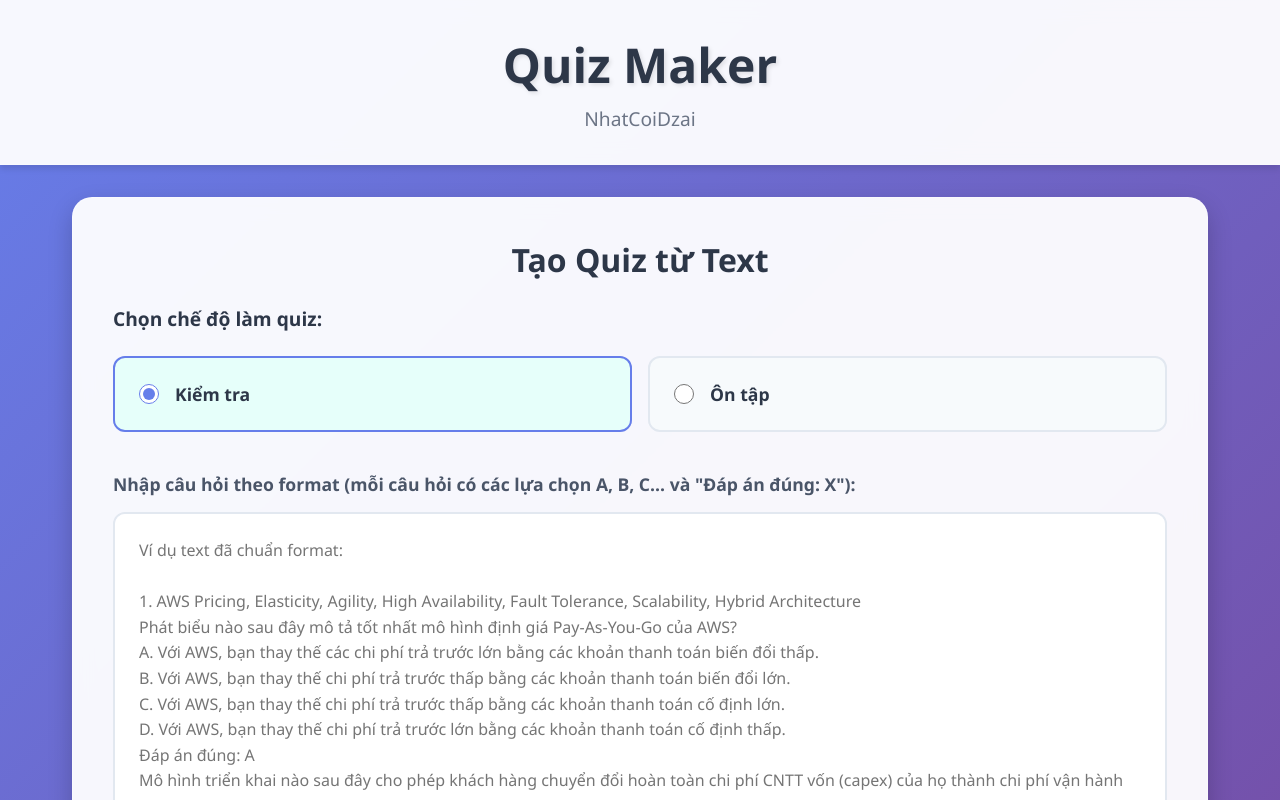
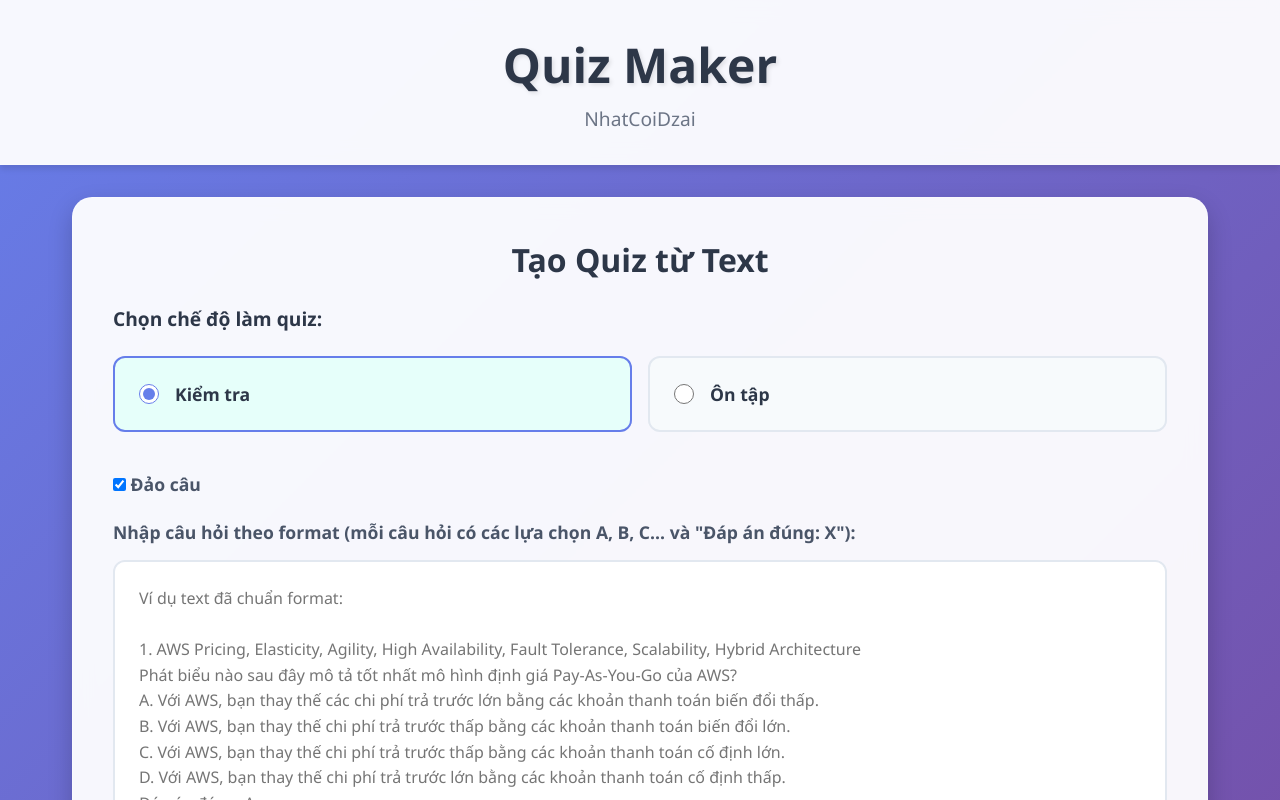
Before and after one commit to nhatcoi/quizmarker, a React (Create React App) app: page / in a window 1280 px wide. Shown: the top 800 px of the page. Built offline with nearby package versions, Linux system fonts and the light colour scheme; no server answers.

Commit message:
thêm option đổi câu

```diff
--- a/src/App.tsx
+++ b/src/App.tsx
@@ -22,12 +22,15 @@ function App() {
   const [questions, setQuestions] = useState<Question[]>([]);
   const [completedQuestions, setCompletedQuestions] = useState<Question[]>([]);
   const [quizMode, setQuizMode] = useState<QuizMode>('test');
+  const [shouldShuffleQuestions, setShouldShuffleQuestions] = useState(true);
 
   const handleQuizCreated = (
     newQuestions: Question[],
-    mode: QuizMode
+    mode: QuizMode,
+    shuffleQuestionsEnabled: boolean
   ) => {
-    setQuestions(shuffleQuestions(newQuestions));
+    setShouldShuffleQuestions(shuffleQuestionsEnabled);
+    setQuestions(shuffleQuestionsEnabled ? shuffleQuestions(newQuestions) : newQuestions);
     setQuizMode(mode);
     setCurrentState('quiz');
   };
@@ -45,7 +48,7 @@ function App() {
 
   const handleRetakeQuiz = () => {
     const resetQuestions = questions.map(q => ({ ...q, userAnswers: [] }));
-    setQuestions(shuffleQuestions(resetQuestions));
+    setQuestions(shouldShuffleQuestions ? shuffleQuestions(resetQuestions) : resetQuestions);
     setCurrentState('quiz');
   };
 
--- a/src/components/QuizInput.tsx
+++ b/src/components/QuizInput.tsx
@@ -4,7 +4,7 @@ import { parseQuizText } from '../utils/quizParser';
 import { formatTextWithGemini } from '../services/geminiService';
 
 interface QuizInputProps {
-  onQuizCreated: (questions: Question[], mode: QuizMode) => void;
+  onQuizCreated: (questions: Question[], mode: QuizMode, shuffleQuestions: boolean) => void;
 }
 
 const QuizInput: React.FC<QuizInputProps> = ({ onQuizCreated }) => {
@@ -12,6 +12,7 @@ const QuizInput: React.FC<QuizInputProps> = ({ onQuizCreated }) => {
   const [isLoading, setIsLoading] = useState(false);
   const [isFormatting, setIsFormatting] = useState(false);
   const [selectedMode, setSelectedMode] = useState<QuizMode>('test');
+  const [shouldShuffle, setShouldShuffle] = useState(true);
 
   const handleSubmit = async (e: React.FormEvent) => {
     e.preventDefault();
@@ -24,7 +25,7 @@ const QuizInput: React.FC<QuizInputProps> = ({ onQuizCreated }) => {
         return;
       }
 
-      onQuizCreated(questions, selectedMode);
+      onQuizCreated(questions, selectedMode, shouldShuffle);
     } catch (error) {
       alert('Có lỗi xảy ra khi parse câu hỏi. Vui lòng kiểm tra lại format.');
       console.error('Parse error:', error);
@@ -1097,6 +1098,17 @@ câu đúng: 2, 5`;
             </label>
           </div>
         </div>
+        <div className="form-group shuffle-toggle">
+          <label className="checkbox-label">
+            <input
+              type="checkbox"
+              checked={shouldShuffle}
+              onChange={(e) => setShouldShuffle(e.target.checked)}
+            />
+            <span>     Đảo câu </span>
+          </label>
+        </div>
+
         <div className="form-group">
           <label htmlFor="quiz-text">
             Nhập câu hỏi theo format (mỗi câu hỏi có các lựa chọn A, B, C... và "Đáp án đúng: X"):
```
